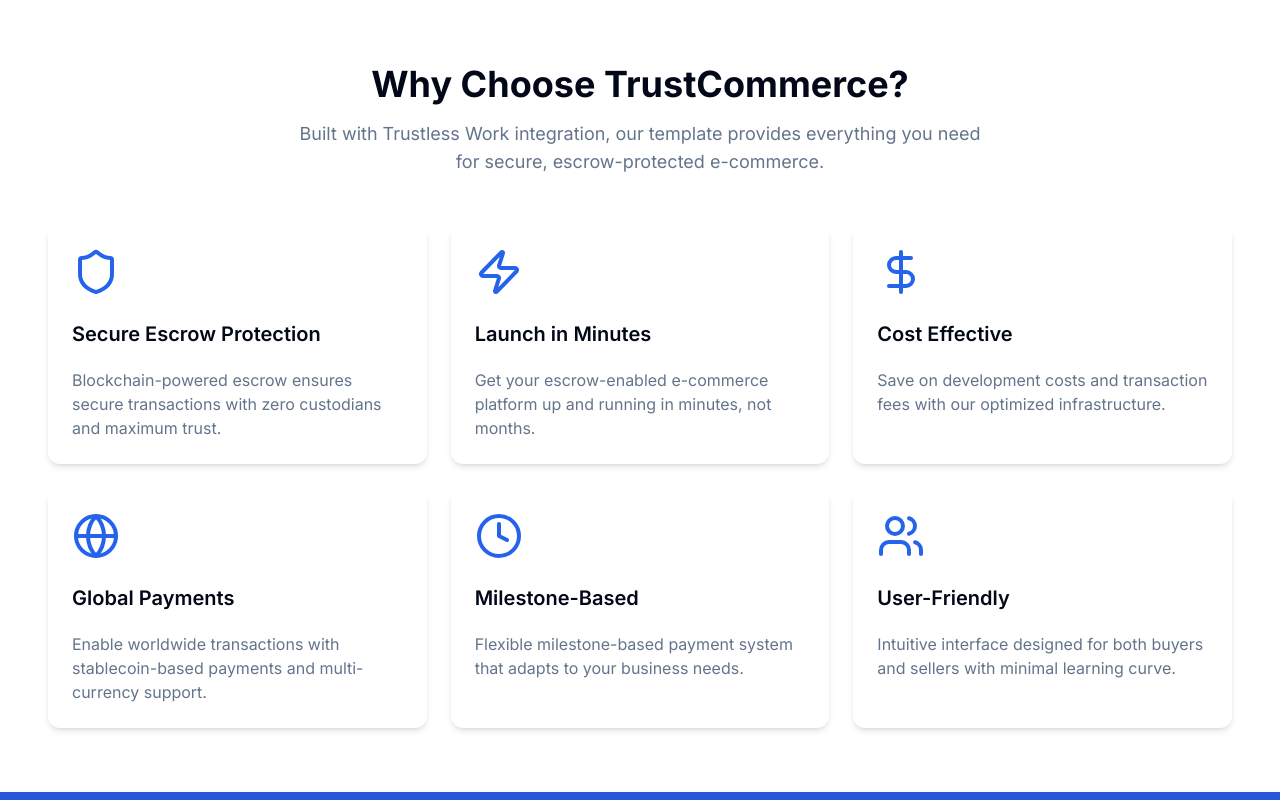
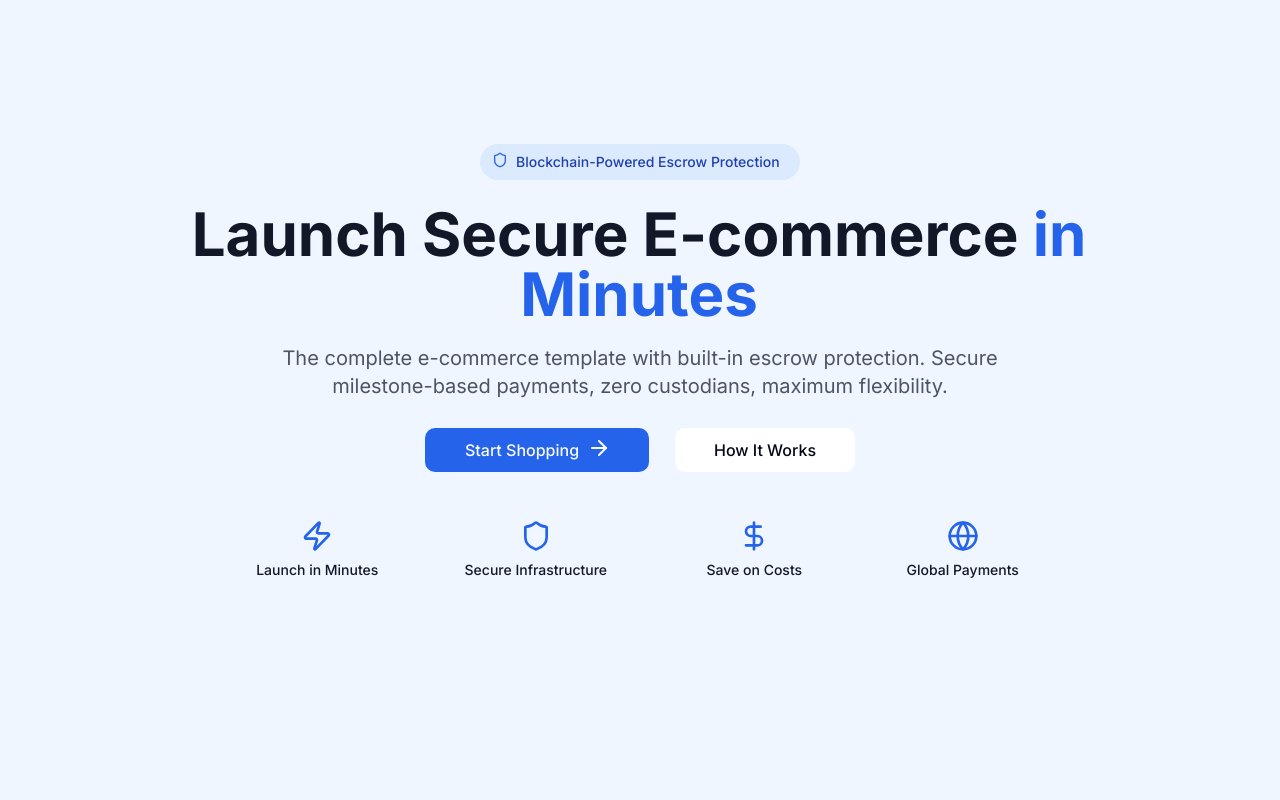
Before and after one commit to ScaffoldRust/Ecommerce-TrustlessWork-Integration, a Next.js app in the folder apps/webapp/: page / in a window 1280 px wide. Shown: the top 800 px of the page. Built offline with nearby package versions, Linux system fonts and the light colour scheme.

Commit message:
fixed: icons from lucide-react,line 10 background not noticed

```diff
--- a/apps/webapp/app/page.tsx
+++ b/apps/webapp/app/page.tsx
@@ -1,11 +1,14 @@
 import { WhyChoose } from "@/components/home/why-choose";
 import CtaSection from "@/components/home/cta-section";
+import HeroSection from "@/components/home/here-section";
 
 export default function Home() {
   return (
     <>
+      <HeroSection />
       <WhyChoose />
       <CtaSection />
+
     </>
   );
 }
--- /dev/null
+++ b/apps/webapp/components/home/here-section.tsx
@@ -0,0 +1,74 @@
+'use client'
+import Link from "next/link";
+import {Zap, Shield, Globe, DollarSign, ArrowRight} from "lucide-react"
+
+
+export default function Hero() {
+  return (
+
+    <section className="max-w-[90rem] h-screen pt-20 pb-[80px] bg-[#EFF6FF] overflow-hidden">
+        <div className="max-w-[56.125rem] mt-16 h-[27.75rem] mx-auto">
+            <div className="w-80 h-9 gap-2 pl-3 py-2 rounded-full bg-[#DBEAFE] mx-auto flex">
+                    < Shield color="#2563EB" size={16}/>
+                <h4 className="w-[16.5rem] h-5 font-[inter] font-medium text-sm leading-5 track-[0%] align-middle text-[#1E40AF]">Blockchain-Powered Escrow Protection</h4>{/* left: 288.21px; */}
+            </div>
+            <div className="max-w-4xl h-[7.5rem] mt-6">
+                <h1 className="font-[Inter] font-bold text-6xl leading-[3.75rem] text-center align-middle text-[#111827]">Launch Secure E-commerce<span className="text-[#2563EB]"> in Minutes</span></h1>
+            </div>
+
+            <div className=" max-w-3xl h-14 mt-5 mx-auto">
+                <p className="font-[Inter] font-normal text-xl leading-7 text-center align-middle text-[#4B5563]">The complete e-commerce template with built-in escrow protection. Secure
+                    milestone-based payments, zero custodians, maximum flexibility.
+                </p>
+            </div>
+
+            <div className="w-[26.875rem] mx-auto mt-7 flex justify-between">
+                <Link href="">
+                   <button className="w-56 h-11 py-2 px-8 inline-flex rounded-[10px] bg-[#2563EB] transition-all duration-500 hover:bg-blue-800 text-[#F8FAFC]">
+                       <h3 className="w-[130px] font-[Inter] font-medium text-[16px] leading-7 text-center align-middle">Start Shopping</h3>
+                        <div className="w-4 h-full">
+                         <ArrowRight/>
+                       </div>
+                    </button>
+                </Link>
+
+                <Link href="">
+                    <button className="w-[180px] h-11 py-2 px-8 inline-flex rounded-[10px] bg-[#FFFFFF] transition-all duration-500 hover:bg-gray-300">
+                        <h3 className="w-[130px] font-[Inter] font-medium text-[16px] leading-7 text-center align-middle text-[#020817]">How It Works</h3>
+                    </button>
+                </Link>
+            </div>
+
+            <div className="w-[768px] h-[60px] mx-auto mt-12 flex justify-between">
+                <div className="flex flex-col">
+                    <div className="mx-auto mb-2">
+                      <Zap color="#2563EB" size={32}/>
+                    </div>
+                      <h3 className="w-[122.54931640625px] h-5 font-medium text-[14px] leading-5 text-center align-middle text-[#111827]">Launch in Minutes</h3>
+                </div>
+
+                <div className="flex flex-col">
+                    <div className="mx-auto mb-2">
+                      <Shield size={32} color="#2563EB"/>
+                    </div>
+                     <h3 className="w-[142.800537109375px] h-5 font-medium text-[14px] leading-5 text-center align-middle text-[#111827]">Secure Infrastructure</h3>
+                </div>
+
+                <div className="flex flex-col">
+                    <div className="mx-auto mb-2">
+                        <DollarSign color="#2563EB" size={32} />
+                    </div>
+                      <h3 className="w-[122.54931640625px] h-5 font-medium text-[14px] leading-5 text-center align-middle text-[#111827]">Save on Costs</h3>
+                </div>
+
+                <div className="flex flex-col">
+                    <div className="mx-auto mb-2">
+                      <Globe color="#2563EB" size={32}/>
+                    </div>
+                    <h3 className="w-[122.54931640625px] h-5 font-medium text-[14px] leading-5 text-center align-middle text-[#111827]">Global Payments</h3>
+                </div>
+            </div>
+        </div>
+    </section>
+  )
+}
```
